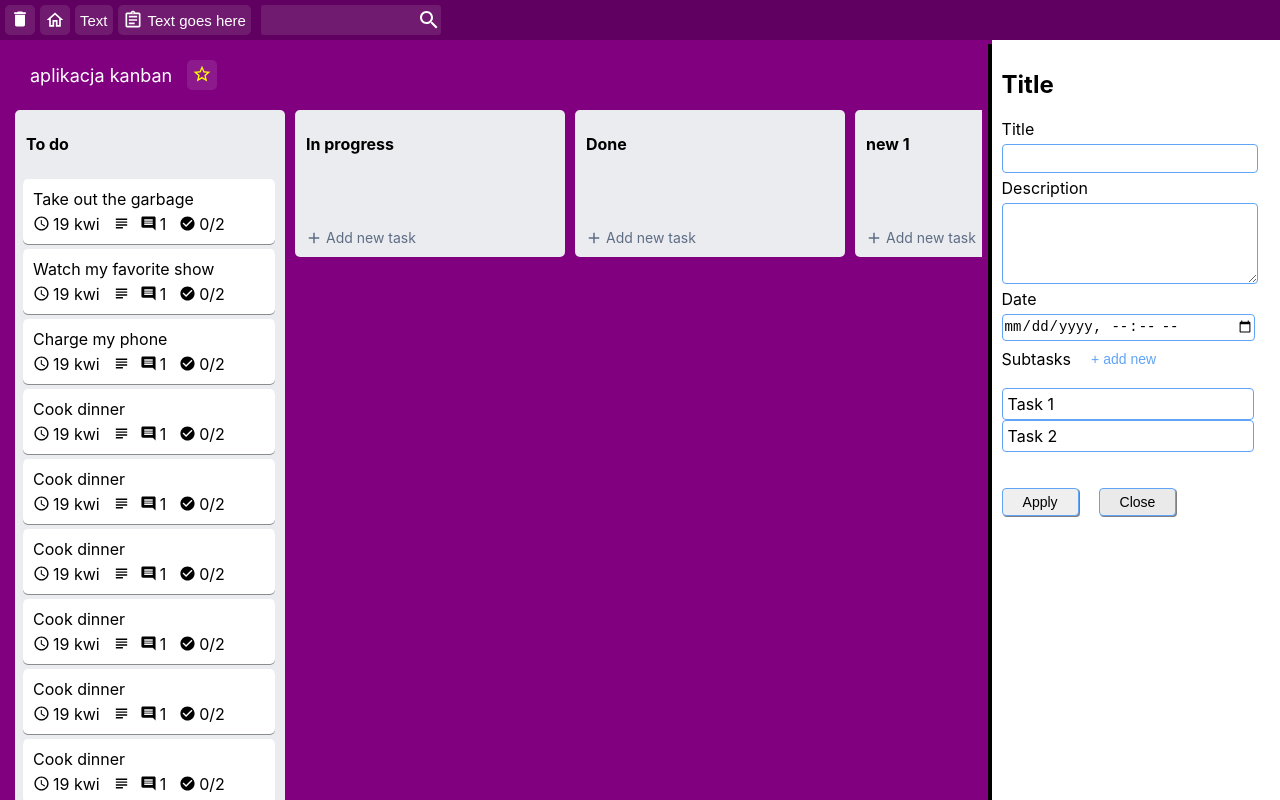
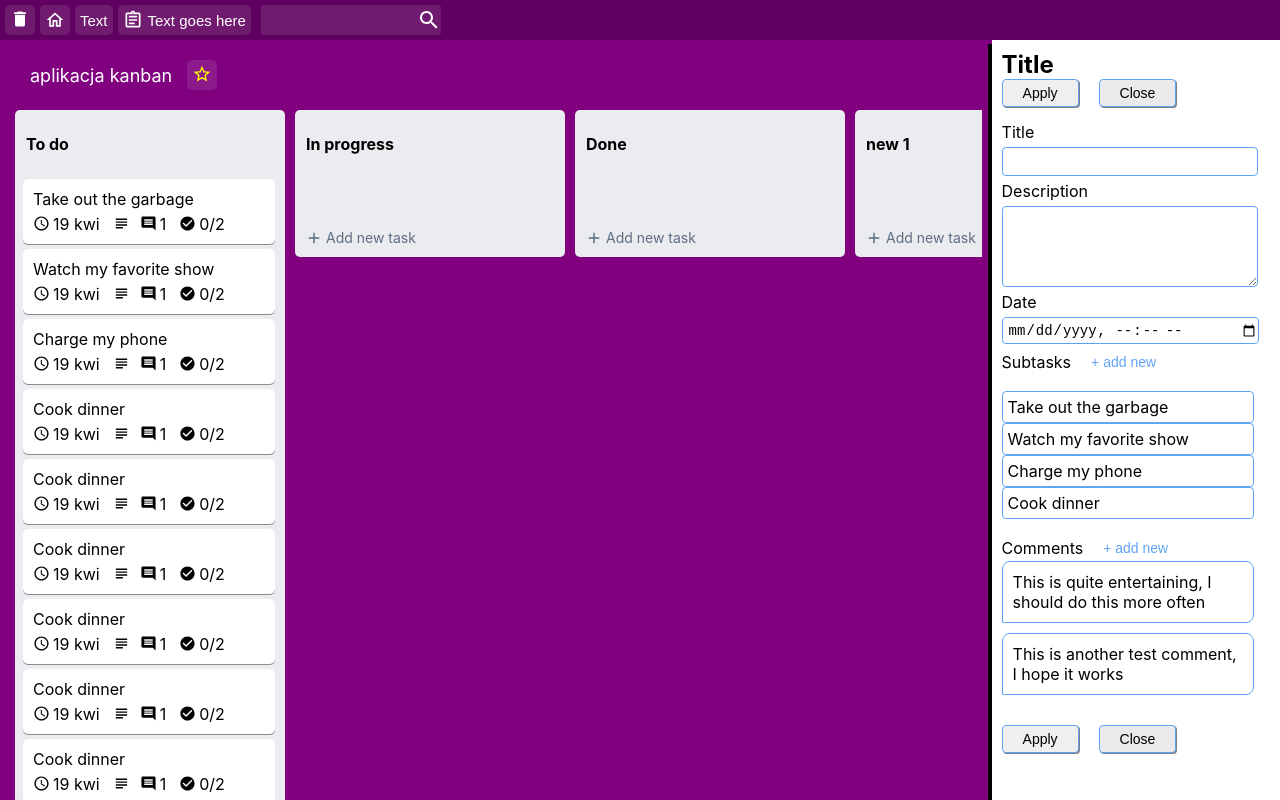
Before and after one commit to agalem/project-management-app, a React (Create React App) app: page / in a window 1280 px wide. Built offline with nearby package versions, Linux system fonts and the light colour scheme.

Commit message:
Edition menu on sidemenu scheme

```diff
--- a/src/components/Forms/FormElements.js
+++ b/src/components/Forms/FormElements.js
@@ -1,6 +1,10 @@
 import styled from "styled-components";
 import {CirclePicker} from "react-color";
 
+const FormTitle = styled.h2`
+    margin: 0;
+    max-width: 93%;
+`;
 
 const TextInput = styled.input`
     display: block;
@@ -66,6 +70,7 @@ const Button = styled.button`
 
 const DateInput = styled(TextInput)`
     font-size: 14px;
+    padding-left: 5px;
 `;
 
 const Row = styled.div`
@@ -89,12 +94,23 @@ const SubtaskList = styled.ul`
     width: 240px;
 `;
 
-const SubtaskContainer = styled.li`
+const Subtask = styled.li`
     display: block;
     border: 1px solid #60a4f7;
     border-radius: 4px;
     width: 100%;
     padding:5px;
+    cursor: pointer;
 `;
 
-export {TextInput, TextArea, StyledCirclePicker, SubmitBtn, BtnsRow, Button, DateInput, Row, BtnSmall, SubtaskContainer, SubtaskList}
+const Comment = styled.div`
+    padding: 10px;
+    margin-bottom: 10px;
+    border: 1px solid #60a4f7;
+    width: 230px;
+    border-radius: 8px;
+    -moz-border-radius-bottomleft: 0;
+    border-bottom-left-radius: 0;
+`;
+
+export {FormTitle,TextInput, TextArea, StyledCirclePicker, SubmitBtn, BtnsRow, Button, DateInput, Row, BtnSmall, Subtask, SubtaskList, Comment}
--- a/src/components/Forms/TaskForm.jsx
+++ b/src/components/Forms/TaskForm.jsx
@@ -1,10 +1,15 @@
-import React, {useState} from "react";
+import React, {useState, useEffect} from "react";
 import {toast} from "react-toastify";
-import {TextInput, TextArea, BtnsRow, SubmitBtn, Button, DateInput, Row, BtnSmall, SubtaskContainer, SubtaskList} from "./FormElements";
+import {FormTitle, TextInput, TextArea, BtnsRow, SubmitBtn, Button, DateInput, Row, BtnSmall, Subtask, SubtaskList, Comment} from "./FormElements";
+import { DragDropContext, Droppable, Draggable } from 'react-beautiful-dnd';
+
+import {subtasks_inital} from "./subtasks-initial-data";
 
 const TaskForm = () => {
     const [titleValue, setTitleValue] = useState("");
     const [startDate, setStartDate] = useState(new Date());
+    const [subtasks, setSubtasks] = useState(subtasks_inital.subtasks);
+    const [comments, setComments] = useState(subtasks_inital.comments);
 
     const handleChange = () =>{
 
@@ -15,10 +20,23 @@ const TaskForm = () => {
         toast("Submitted");
     };
 
+    const onDragEnd = () => {
+
+    };
+
+    useEffect(() => {
+        console.log(subtasks);
+
+    }, [])
+
     return (
         <React.Fragment>
-            <h2>Title</h2>
+            <FormTitle>Title</FormTitle>
             <form onSubmit={handleSubmit}>
+                <BtnsRow style={{marginBottom: 15, marginTop: -20}}>
+                    <SubmitBtn type="submit" value="Apply" />
+                    <Button onClick={(e) => e.preventDefault()}>Close</Button>
+                </BtnsRow>
                 <label>
                     Title
                     <TextInput type="text" value={titleValue} onChange={handleChange} />
@@ -40,12 +58,43 @@ const TaskForm = () => {
                         Subtasks
                         <BtnSmall onClick={(e) => e.preventDefault()}>+ add new</BtnSmall>
                     </Row>
-                    <SubtaskList>
-                        <SubtaskContainer>Task 1</SubtaskContainer>
-                        <SubtaskContainer>Task 2</SubtaskContainer>
-                    </SubtaskList>
+                    <DragDropContext onDragEnd={onDragEnd}>
+                        <Droppable droppableId={'subtasks'}>
+                            {(provided, snapshot) => (
+                                <SubtaskList
+                                    {...provided.droppableProps}
+                                    ref={provided.innerRef}
+                                >
+                                    {subtasks.map((elem, index) => (
+                                        <Draggable key={elem.id} draggableId={elem.id} index={index}>
+                                            {(provided, snapshot) => (
+                                                <Subtask
+                                                    ref={provided.innerRef}
+                                                    {...provided.draggableProps}
+                                                    {...provided.dragHandleProps}
+                                                >
+                                                    {elem.content}
+                                                </Subtask>
+                                            )}
+                                        </Draggable>
+                                    ))}
+                                </SubtaskList>
+                            )}
+                        </Droppable>
+                    </DragDropContext>
                 </label>
-                <BtnsRow>
+                <label>
+                    <Row>
+                        Comments
+                        <BtnSmall onClick={(e) => e.preventDefault()}>+ add new</BtnSmall>
+                    </Row>
+                    {comments.map((comment, index) => {
+                        return <Comment key={index}>
+                            { comment.content }
+                        </Comment>
+                    })}
+                </label>
+                <BtnsRow style={{ marginBottom: 40 }}>
                     <SubmitBtn type="submit" value="Apply" />
                     <Button onClick={(e) => e.preventDefault()}>Close</Button>
                 </BtnsRow>
--- /dev/null
+++ b/src/components/Forms/subtasks-initial-data.js
@@ -0,0 +1,12 @@
+export const subtasks_inital = {
+    subtasks: [
+        {id: "subtask-1", content: "Take out the garbage"},
+        {id: "subtask-2", content: "Watch my favorite show"},
+        {id: "subtask-3", content: "Charge my phone"},
+        {id: "subtask-4", content: "Cook dinner"}
+    ],
+    comments: [
+        {id: "comment-1", content: "This is quite entertaining, I should do this more often"},
+        {id: "comment-2", content: "This is another test comment, I hope it works"}
+    ]
+}
--- a/src/components/SlideMenu/SlideMenu.jsx
+++ b/src/components/SlideMenu/SlideMenu.jsx
@@ -15,6 +15,7 @@ const FormContainer = styled.div`
     padding:0;
     box-shadow: -4px 4px #000;
     padding: 10px;
+    overflow-y: scroll;
 `;
 
 
```
